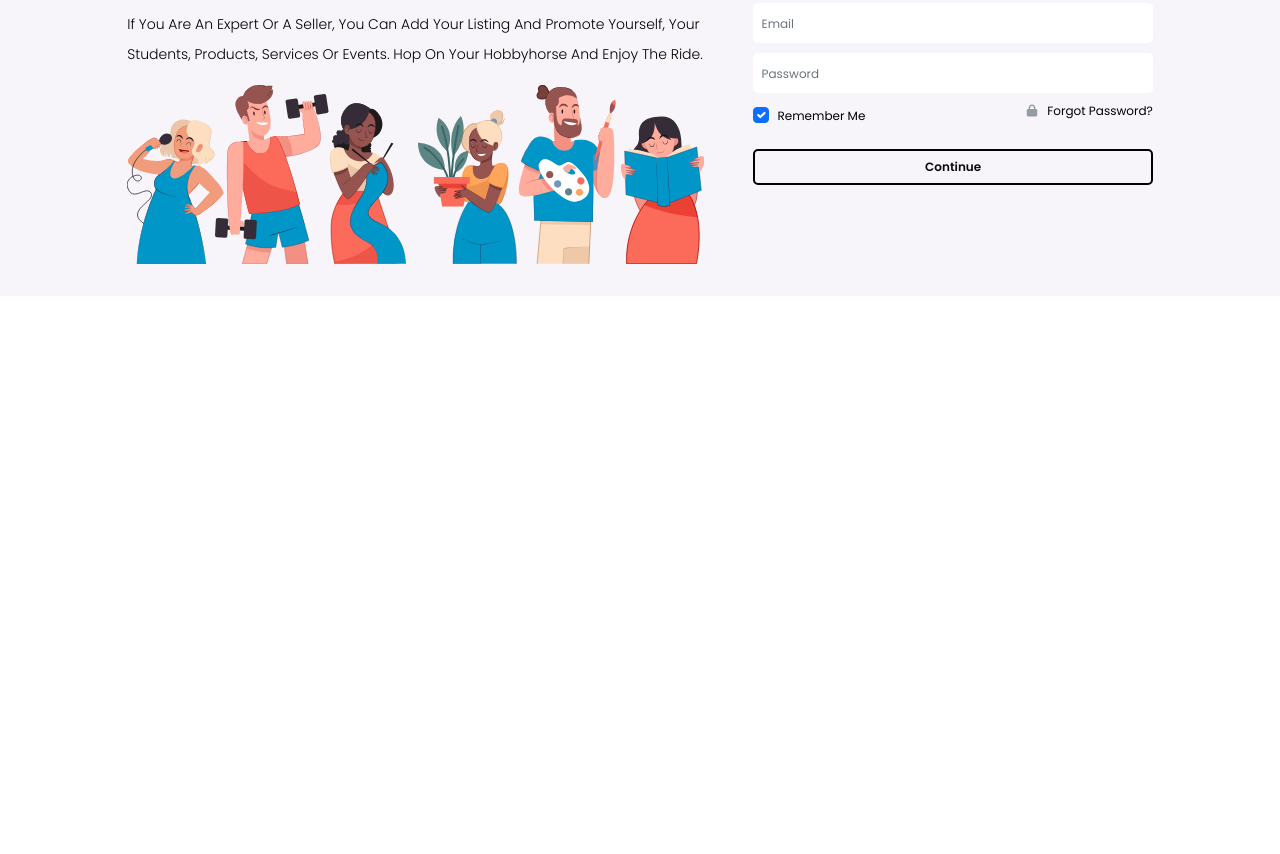
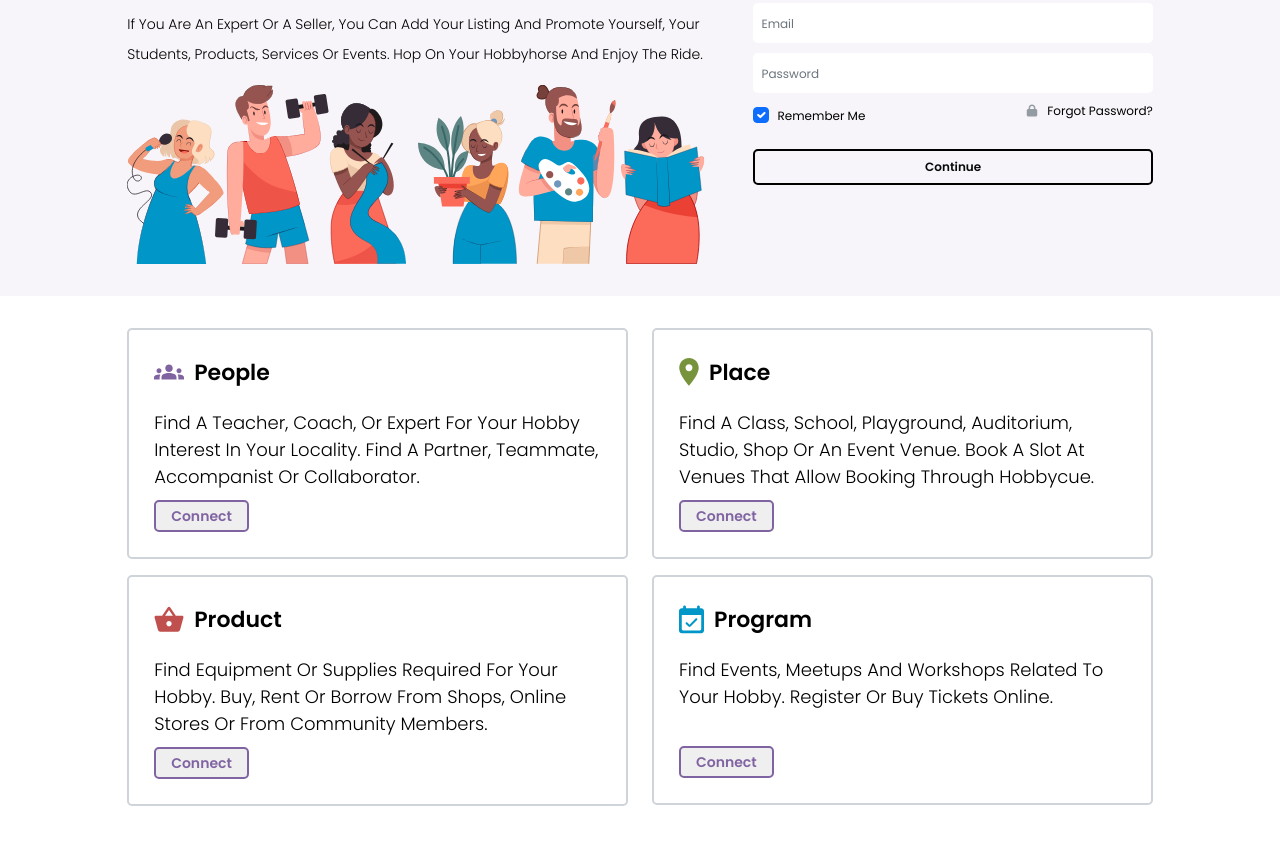
Before and after one commit to arafatsani36/hobbycue, a plain HTML site: page index.html in a window 1280 px wide. Shown: the part 339-1193 px from the top of the page. Before the commit the page ends 800 px from the top, so only its background shows below. Drawn offline with nearby package versions, Linux system fonts and the light colour scheme.

Commit message:
feature section added

```diff
--- a/css/style.css
+++ b/css/style.css
@@ -211,3 +211,57 @@ a{
     line-height: 16px;
     color: rgba(8, 9, 10, 1);
 }
+
+/* feature section  */
+.featureBox{
+    border: 2px solid rgba(206, 212, 218, 1);
+    padding: 25px;
+    border-radius: 5px;
+
+}
+.featureImg{
+    width: 30px;
+    margin-right: 10px;
+    margin-bottom: 10px;
+}
+.PlacefeatureImg{
+    width: 20px;
+    margin-right: 10px;
+    margin-bottom: 10px;
+}
+.ProgramfeatureImg{
+    width: 25px;
+    margin-right: 10px;
+    margin-bottom: 10px;
+}
+.featureheader{
+    font-weight: 600;
+    font-size: 22px;
+    line-height:36px;
+    color: rgba(0, 0, 0, 1);
+
+}
+.featuretext{
+    font-weight: 300;
+    font-size: 18px;
+    line-height:27px;
+    color: rgba(0, 0, 0, 1);
+    margin: 10px 0px;
+}
+.featureBtn{
+    padding: 6px 15px;
+    border: 2px solid var(--primaryColor);
+    border-radius: 5px;
+    font-weight: 600;
+    font-size: 14px;
+    line-height:16px;
+    color: var(--primaryColor);
+}
+.Programfeaturetext{
+    margin-bottom: 36px;
+    font-weight: 300;
+    font-size: 18px;
+    line-height:27px;
+    color: rgba(0, 0, 0, 1);
+    margin-top: 10px;
+}
--- a/index.html
+++ b/index.html
@@ -169,6 +169,58 @@
     </section>
     <!-- banner end  -->
 
+    <section id="feature">
+      <div class="container">
+        <div class="row">
+          <div class="col-12 col-md-6 col-lg-6 mb-3">
+            <div class="featureBox">
+                <div class="d-flex">
+                  <img class="featureImg" src="../hobbycue/img/feature/People.svg" alt="">
+                  <h2 class="featureheader">People</h2>
+                </div>
+                <p class="featuretext">Find a teacher, coach, or expert for your hobby interest in your locality.  Find a partner, teammate, accompanist or collaborator.</p>
+                <button class="featureBtn">Connect</button>
+            </div>
+          </div>
+
+          <div class="col-12 col-md-6 col-lg-6 mb-3">
+            <div class="featureBox">
+                <div class="d-flex">
+                  <img class="PlacefeatureImg" src="../hobbycue/img/feature/Place.svg" alt="">
+                  <h2 class="featureheader">Place</h2>
+                </div>
+                <p class="featuretext">Find a class, school, playground, auditorium, studio, shop or an event venue.  Book a slot at venues that allow booking through hobbycue.</p>
+                <button class="featureBtn">Connect</button>
+            </div>
+          </div>
+
+          <div class="col-12 col-md-6 col-lg-6 mb-3">
+            <div class="featureBox">
+                <div class="d-flex">
+                  <img class="featureImg" src="../hobbycue/img/feature/Product.svg" alt="">
+                  <h2 class="featureheader">Product</h2>
+                </div>
+                <p class="featuretext">Find equipment or supplies required for your hobby.  Buy, rent or borrow from shops, online stores or from community members.</p>
+                <button class="featureBtn">Connect</button>
+            </div>
+          </div>
+
+          <div class="col-12 col-md-6 col-lg-6 mb-3">
+            <div class="featureBox">
+                <div class="d-flex">
+                  <img class="ProgramfeatureImg" src="../hobbycue/img/feature/Program.svg" alt="">
+                  <h2 class="featureheader">Program</h2>
+                </div>
+                <p class="Programfeaturetext">Find events, meetups and workshops related to your hobby.  Register or buy tickets online.</p>
+                <button class="featureBtn">Connect</button>
+            </div>
+          </div>
+
+
+        </div>
+      </div>
+    </section>
+
 
 
 
```
Also changed, not shown: img/feature/People.svg (added), img/feature/Place.svg (added), img/feature/Product.svg (added), img/feature/Program.svg (added).
